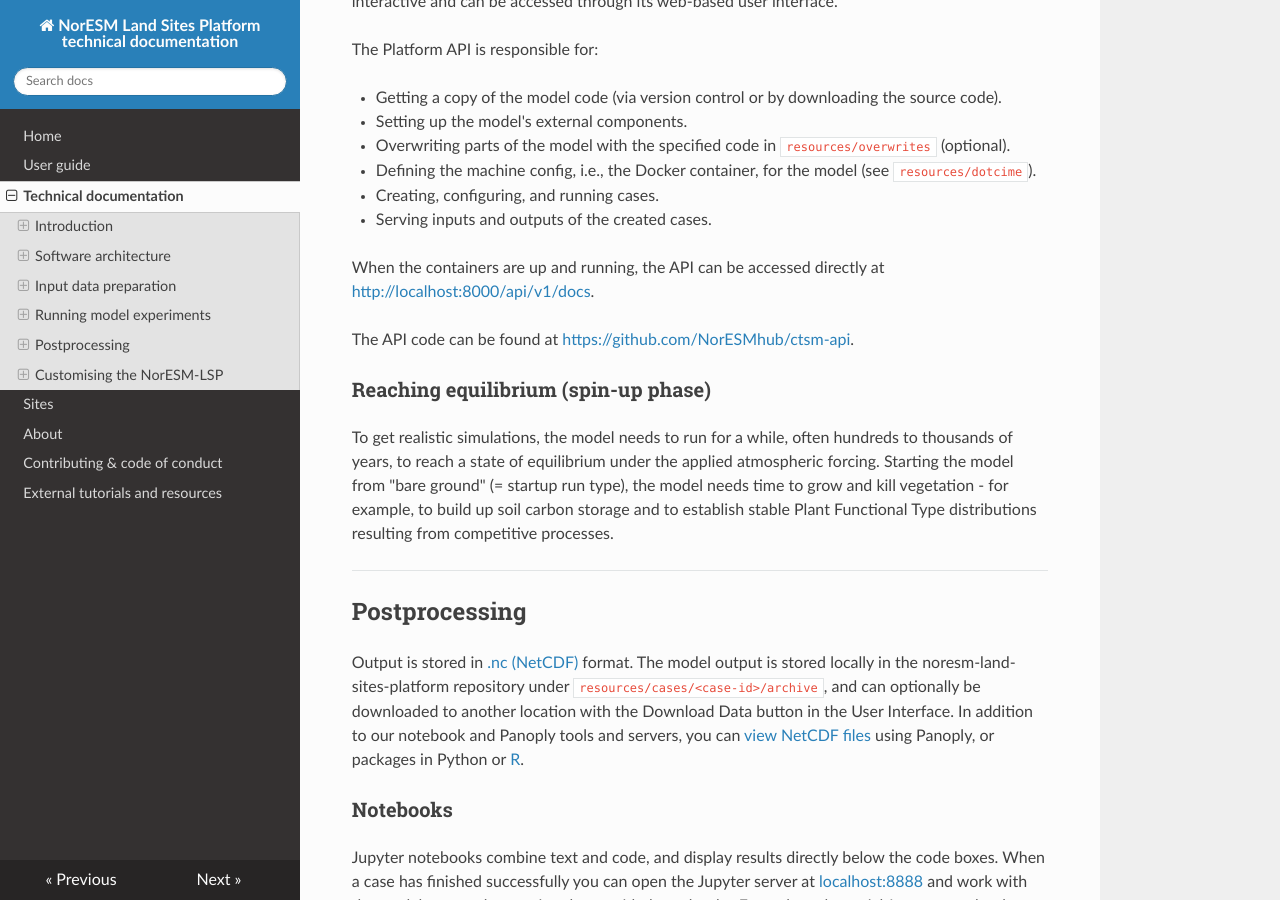
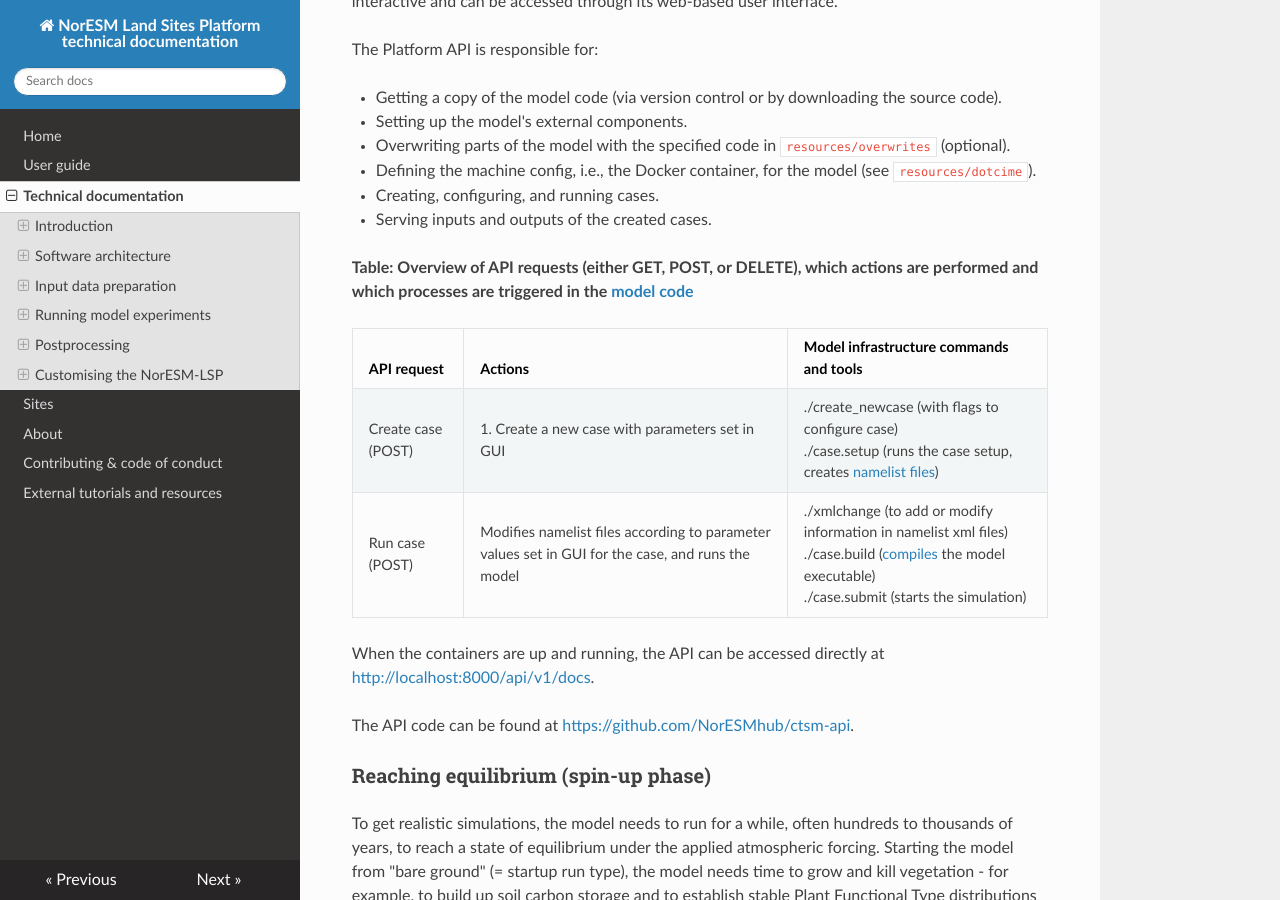
Before and after one commit to NorESMhub/noresm-land-sites-platform, an MkDocs documentation site: the page built from docs/documentation.md, in a window 1280 px wide and 900 px high, scrolled down 10867 px. Built offline with MkDocs 1.6.1, drawn with Linux system fonts in a browser that asks for light colours; nearby versions of some CDN libraries.

Commit message:
Update documentation.md

```diff
--- a/docs/documentation.md
+++ b/docs/documentation.md
@@ -229,6 +229,14 @@ The Platform API is responsible for:
 - Creating, configuring, and running cases.
 - Serving inputs and outputs of the created cases.
 
+**Table: Overview of API requests (either GET, POST, or DELETE), which actions are performed and which processes are triggered in the [model code](https://escomp.github.io/CESM/release-cesm2/quickstart.html#)**
+
+| API request   | Actions                                          | Model infrastructure commands and tools |
+| ------------- | -----------------------------------------------  | --------------------------------------- |
+| Create case (POST)  | 1. Create a new case with parameters set in GUI  | ./create_newcase (with flags to configure case) <br />./case.setup (runs the case setup, creates [namelist files](https://escomp.github.io/ctsm-docs/versions/master/html/users_guide/setting-up-and-running-a-case/customizing-the-clm-configuration.html?highlight=namelist#user-namelist))|
+| Run case (POST)     | Modifies namelist files according to parameter values set in GUI for the case, and runs the model  | ./xmlchange (to add or modify information in namelist xml files) <br />./case.build ([compiles](https://en.wikipedia.org/wiki/Compiler "convert into a machine-code or lower-level form in which the program can be executed") the model executable) <br />./case.submit (starts the simulation)|
+
+
 When the containers are up and running, the API can be accessed directly at [http://localhost:8000/api/v1/docs](http://localhost:8000/api/v1/docs).
 
 The API code can be found at [https://github.com/NorESMhub/ctsm-api](https://github.com/NorESMhub/ctsm-api).
```
